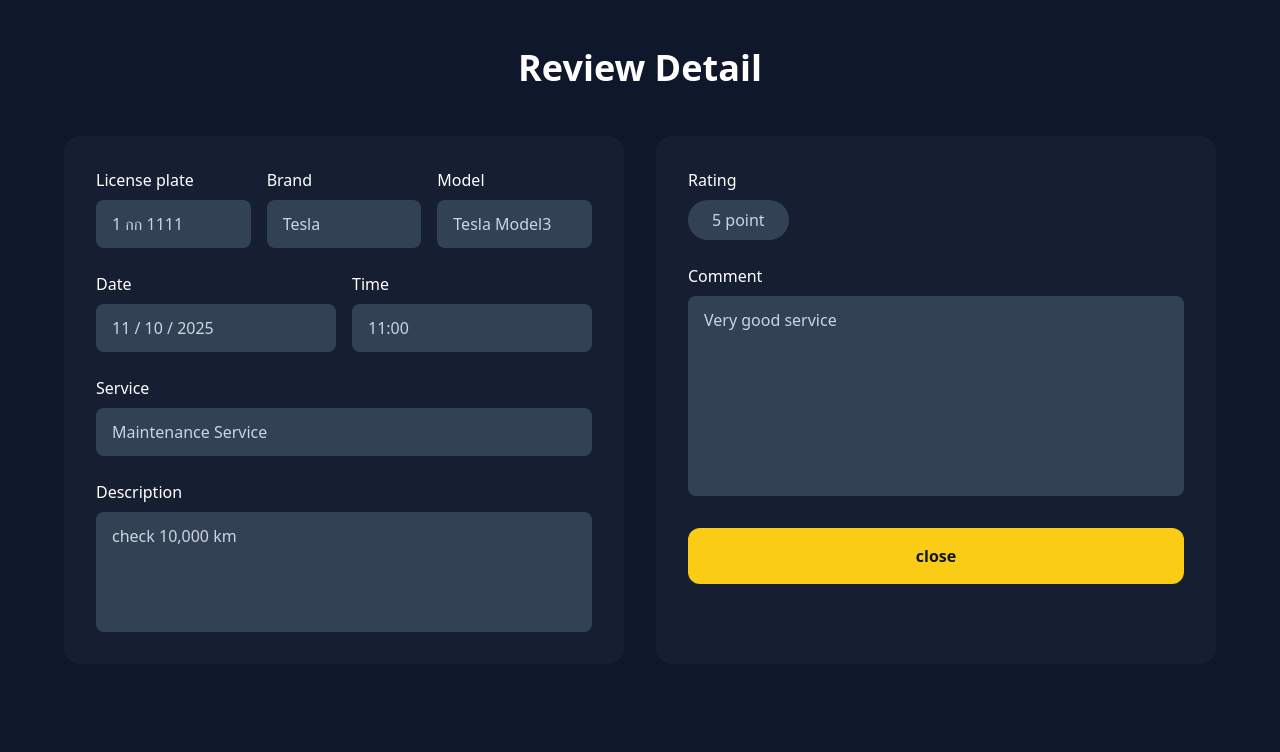
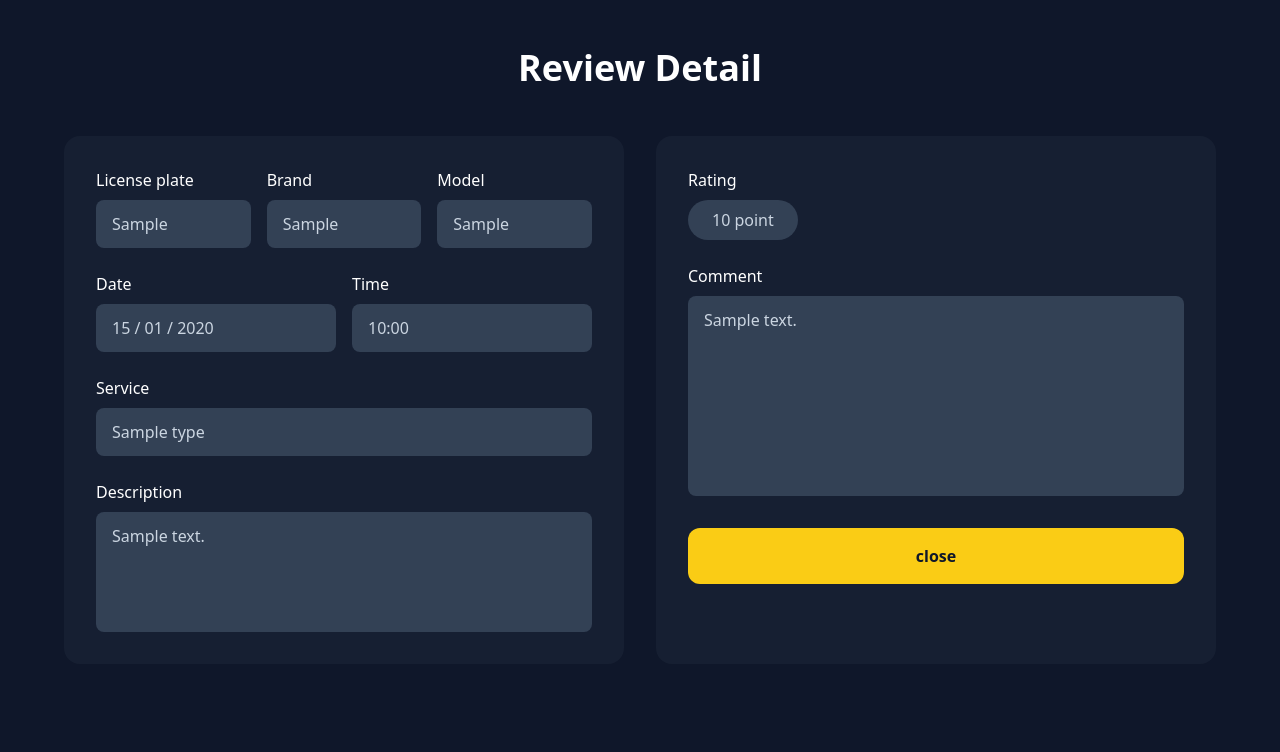
Before and after one commit to nuttawit007/EVConnectService-SSR, a Django app: page /staff/reviews/1/ in a window 1280 px wide. Shown: the part 68-820 px from the top of the page. Run offline with Django 5.2, Linux system fonts and the light colour scheme; tables that the repository leaves empty hold one stand-in row (values such as "Sample post"); parts of the project's set-up code (start-up, migrations or seed data) failed here and were passed over; some libraries are stand-ins or nearby versions.

Commit message:
feat(staff-review-detail) : Display dynamic review details in review_detail.html
Replaced hardcoded values in review_detail.html with template variables. Updated ReviewDetailView to fetch and pass review, appointment, and vehicle details to the template for dynamic rendering.

```diff
--- a/staff/templates/review_detail.html
+++ b/staff/templates/review_detail.html
@@ -15,15 +15,15 @@
             <div class="grid grid-cols-3 gap-4 mb-6">
                 <div>
                     <label class="block text-white mb-2">License plate</label>
-                    <div class="px-4 py-3 bg-slate-700 rounded-lg text-slate-300">1 กก 1111</div>
+                    <div class="px-4 py-3 bg-slate-700 rounded-lg text-slate-300">{{ license_plate }}</div>
                 </div>
                 <div>
                     <label class="block text-white mb-2">Brand</label>
-                    <div class="px-4 py-3 bg-slate-700 rounded-lg text-slate-300">Tesla</div>
+                    <div class="px-4 py-3 bg-slate-700 rounded-lg text-slate-300">{{ brand }}</div>
                 </div>
                 <div>
                     <label class="block text-white mb-2">Model</label>
-                    <div class="px-4 py-3 bg-slate-700 rounded-lg text-slate-300">Tesla Model3</div>
+                    <div class="px-4 py-3 bg-slate-700 rounded-lg text-slate-300">{{ model }}</div>
                 </div>
             </div>
 
@@ -31,24 +31,24 @@
             <div class="grid grid-cols-2 gap-4 mb-6">
                 <div>
                     <label class="block text-white mb-2">Date</label>
-                    <div class="px-4 py-3 bg-slate-700 rounded-lg text-slate-300">11 / 10 / 2025</div>
+                    <div class="px-4 py-3 bg-slate-700 rounded-lg text-slate-300">{{ formatted_date }}</div>
                 </div>
                 <div>
                     <label class="block text-white mb-2">Time</label>
-                    <div class="px-4 py-3 bg-slate-700 rounded-lg text-slate-300">11:00</div>
+                    <div class="px-4 py-3 bg-slate-700 rounded-lg text-slate-300">{{ formatted_time }}</div>
                 </div>
             </div>
 
             <!-- Service  -->
             <div class="mb-6">
                 <label class="block text-white mb-2">Service</label>
-                <div class="px-4 py-3 bg-slate-700 rounded-lg text-slate-300">Maintenance Service</div>
+                <div class="px-4 py-3 bg-slate-700 rounded-lg text-slate-300">{{ services|join:', ' }}</div>
             </div>
 
             <!-- Description  -->
             <div>
                 <label class="block text-white mb-2">Description</label>
-                <div class="px-4 py-3 bg-slate-700 rounded-lg text-slate-300 min-h-[120px]">check 10,000 km</div>
+                <div class="px-4 py-3 bg-slate-700 rounded-lg text-slate-300 min-h-[120px]">{{ description }}</div>
             </div>
         </div>
 
@@ -57,13 +57,13 @@
             <!-- Rating  -->
             <div class="mb-6">
                 <label class="block text-white mb-2">Rating</label>
-                <div class="inline-block px-6 py-2 bg-slate-700 rounded-full text-slate-300">5 point</div>
+                <div class="inline-block px-6 py-2 bg-slate-700 rounded-full text-slate-300">{{ score }} point</div>
             </div>
 
             <!-- Comment  -->
             <div class="mb-8">
                 <label class="block text-white mb-2">Comment</label>
-                <div class="px-4 py-3 bg-slate-700 rounded-lg text-slate-300 min-h-[200px]">Very good service</div>
+                <div class="px-4 py-3 bg-slate-700 rounded-lg text-slate-300 min-h-[200px]">{{ comment }}</div>
             </div>
 
             <!-- Close Button  -->
--- a/staff/views.py
+++ b/staff/views.py
@@ -78,7 +78,7 @@ class AppointmentDetailView(View):
     def get(self, request, appointment_id):
         appointment_detail = Appointment.objects.get(pk=appointment_id)
         vehicle = appointment_detail.vehicle if appointment_detail.vehicle_id else None
-        license_plate = vehicle.license_plate if vehicle else '-'
+        license_plate = vehicle.license_plate
         brand = vehicle.brand if vehicle else '-'
         model = vehicle.model if vehicle else '-'
         services = ', '.join(appointment_detail.service_types.values_list('name', flat=True))
@@ -174,5 +174,23 @@ class ReviewListView(View):
 
 class ReviewDetailView(View):
     def get(self, request, review_id):
-        # Logic to retrieve and display details of a specific review
-        return render(request, 'review_detail.html')
+        review = Review.objects.get(pk=review_id)
+        appointment = review.appointment
+        vehicle = appointment.vehicle if appointment else None
+        services = list(appointment.service_types.values_list('name', flat=True)) if appointment else []
+        if not services:
+            services = ['-']
+
+        review_data = {
+            'review': review,
+            'license_plate': vehicle.license_plate,
+            'brand': vehicle.brand,
+            'model': vehicle.model,
+            'formatted_date': appointment.date.strftime('%d / %m / %Y') if appointment else '-',
+            'formatted_time': appointment.time.strftime('%H:%M'),
+            'services': services,
+            'description': appointment.description or '-' if appointment else '-',
+            'score': review.score,
+            'comment': review.comment or '-',
+        }
+        return render(request, 'review_detail.html', review_data)
```
